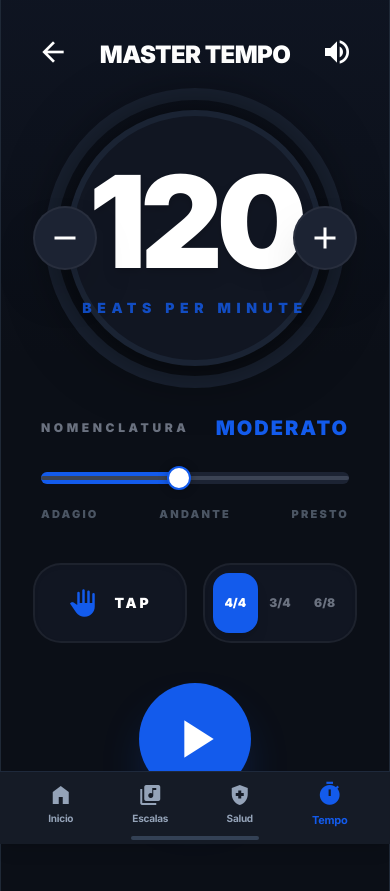
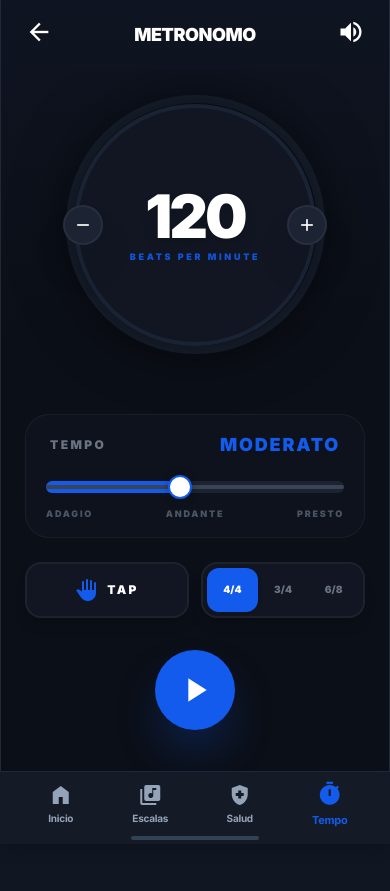
Before and after one commit to matiasiortiz/VocalTuner-App, a React (Vite) app: page /#/metronome in a window 390 px wide. After the commit the page ends 844 px from the top, so only its background shows below. Built offline with nearby package versions, Linux system fonts and the light colour scheme.

Commit message:
refactor: Improve UI responsiveness and layout
Updates the layout of MetronomeScreen and CreateScaleScreen for better responsiveness across different screen sizes. Adjusts header elements and container sizes to ensure a more consistent user experience.

```diff
--- a/screens/MetronomeScreen.tsx
+++ b/screens/MetronomeScreen.tsx
@@ -87,45 +87,54 @@ const MetronomeScreen: React.FC = () => {
   }, [isPlaying, bpm, beat, timeSignature, isMuted]);
 
   return (
-    <div className="bg-[#0b0f17] font-display antialiased text-white min-h-screen flex flex-col overflow-x-hidden relative pb-24 w-full">
+    <div className="bg-[#0b0f17] font-display antialiased text-white h-screen flex flex-col relative w-full overflow-hidden">
       {/* Background Gradient Effect */}
       <div className="absolute top-[-10%] left-0 right-0 h-[50%] bg-gradient-to-b from-[#1a2542] to-transparent opacity-30 pointer-events-none"></div>
 
       {/* Header */}
-      <header className="flex items-center justify-between p-6 z-10 max-w-screen-2xl mx-auto w-full">
-        <button onClick={() => navigate(-1)} className="p-3 rounded-2xl active:bg-white/10 transition-colors hover:bg-white/5">
-          <span className="material-symbols-outlined text-[32px]">arrow_back</span>
+      <header className="flex items-center justify-between p-4 z-10 max-w-screen-2xl mx-auto w-full shrink-0 h-[70px]">
+        <button onClick={() => navigate(-1)} className="p-2 rounded-2xl active:bg-white/10 transition-colors hover:bg-white/5">
+          <span className="material-symbols-outlined text-[28px]">arrow_back</span>
         </button>
-        <h2 className="text-2xl font-black tracking-tight uppercase">Master Tempo</h2>
-        <button onClick={() => setIsMuted(!isMuted)} className="p-3 rounded-2xl active:bg-white/10 transition-colors hover:bg-white/5">
-          <span className="material-symbols-outlined text-[32px]">
+        <h2 className="text-lg font-black tracking-tight uppercase">METRONOMO</h2>
+        <button onClick={() => setIsMuted(!isMuted)} className="p-2 rounded-2xl active:bg-white/10 transition-colors hover:bg-white/5">
+          <span className="material-symbols-outlined text-[28px]">
             {isMuted ? 'volume_off' : 'volume_up'}
           </span>
         </button>
       </header>
 
-      <main className="flex-1 flex flex-col items-center justify-center w-full px-8 max-w-screen-2xl mx-auto gap-12 relative z-10">
+      {/* Main Content */}
+      <main className="flex-1 w-full px-6 max-w-screen-2xl mx-auto pb-24 landscape:pb-4 md:pb-4 relative z-10 overflow-y-auto scrollbar-hide">
 
-        <div className="flex flex-col lg:flex-row items-center justify-center gap-12 lg:gap-24 w-full">
+        {/* Container: Vertical Stack on Mobile Portrait, Row on Landscape/Desktop */}
+        <div className="flex flex-col landscape:flex-row md:flex-row items-center justify-around landscape:justify-center md:justify-center gap-8 landscape:gap-16 md:gap-16 w-full min-h-full py-2">
 
-          {/* Visual Pendulum / Circle */}
-          <div className="relative flex items-center justify-center">
-            <svg className="absolute w-[320px] h-[320px] lg:w-[400px] lg:h-[400px] rotate-[-90deg]">
+          {/* LEFT COLUMN: Visual Pendulum */}
+          {/* Dynamic Size: uses VW in portrait for width fit, VH in landscape for height fit. Adjusted smaller for short screens */}
+          <div className="relative flex items-center justify-center shrink-0">
+            <svg className="
+              rotate-[-90deg]
+              w-[70vw] h-[70vw] max-w-[280px] max-h-[280px]
+              landscape:w-[45vh] landscape:h-[45vh] landscape:max-w-[350px] landscape:max-h-[350px]
+              md:w-[340px] md:h-[340px] lg:w-[420px] lg:h-[420px]
+              transition-all duration-300
+            ">
               <circle
                 cx="50%"
                 cy="50%"
-                r="45%"
+                r="46%"
                 fill="transparent"
                 stroke="#1a2333"
-                strokeWidth="12"
+                strokeWidth="8"
               />
               <circle
                 cx="50%"
                 cy="50%"
-                r="45%"
+                r="46%"
                 fill="transparent"
                 stroke="#135bec"
-                strokeWidth="12"
+                strokeWidth="8"
                 strokeDasharray="1000"
                 strokeDashoffset={isPlaying ? (1000 - (1000 * (beat + 1)) / (timeSignature === '4/4' ? 4 : timeSignature === '3/4' ? 3 : 6)) : 1000}
                 className="transition-all duration-150 ease-out"
@@ -134,34 +143,48 @@ const MetronomeScreen: React.FC = () => {
               />
             </svg>
 
-            <div className="size-64 lg:size-80 rounded-full bg-[#111622] border-[6px] border-[#1a2333] shadow-[0_0_60px_rgba(0,0,0,0.7)] flex flex-col items-center justify-center z-10 relative">
-              <h1 className="text-9xl lg:text-[10rem] font-black tracking-tighter leading-none mb-3 drop-shadow-lg">{bpm}</h1>
-              <p className="text-primary font-black text-sm tracking-[0.4em] uppercase opacity-80">Beats Per Minute</p>
+            {/* Inner Circle Content */}
+            <div className="
+              absolute inset-0 m-auto rounded-full bg-[#111622] border-[4px] border-[#1a2333] shadow-[0_0_60px_rgba(0,0,0,0.7)]
+              flex flex-col items-center justify-center z-10
+              w-[62vw] h-[62vw] max-w-[250px] max-h-[250px]
+              landscape:w-[38vh] landscape:h-[38vh] landscape:max-w-[300px] landscape:max-h-[300px]
+              md:w-[300px] md:h-[300px] lg:w-[370px] lg:h-[370px]
+            ">
+              <h1 className="text-6xl landscape:text-6xl md:text-8xl lg:text-9xl font-black tracking-tighter leading-none mb-1 drop-shadow-lg transition-all">
+                {bpm}
+              </h1>
+              <p className="text-primary font-black text-[9px] landscape:text-[9px] md:text-xs tracking-[0.3em] uppercase opacity-90 text-center px-4">
+                Beats Per Minute
+              </p>
 
+              {/* BPM Adjusters - Absolute relative to the inner circle */}
               <button
                 onClick={() => setBpm(b => Math.max(40, b - 1))}
-                className="absolute left-[-40px] lg:left-[-60px] size-16 lg:size-20 rounded-full bg-[#1c2333] flex items-center justify-center active:scale-90 transition-transform shadow-2xl border-2 border-white/5 hover:bg-[#252c3c]"
+                className="absolute left-[-15px] md:left-[-25px] size-10 md:size-14 rounded-full bg-[#1c2333] flex items-center justify-center active:scale-90 transition-transform shadow-2xl border-2 border-white/5 hover:bg-[#252c3c]"
               >
-                <span className="material-symbols-outlined text-4xl">remove</span>
+                <span className="material-symbols-outlined text-xl md:text-3xl">remove</span>
               </button>
               <button
                 onClick={() => setBpm(b => Math.min(220, b + 1))}
-                className="absolute right-[-40px] lg:right-[-60px] size-16 lg:size-20 rounded-full bg-[#1c2333] flex items-center justify-center active:scale-90 transition-transform shadow-2xl border-2 border-white/5 hover:bg-[#252c3c]"
+                className="absolute right-[-15px] md:right-[-25px] size-10 md:size-14 rounded-full bg-[#1c2333] flex items-center justify-center active:scale-90 transition-transform shadow-2xl border-2 border-white/5 hover:bg-[#252c3c]"
               >
-                <span className="material-symbols-outlined text-4xl">add</span>
+                <span className="material-symbols-outlined text-xl md:text-3xl">add</span>
               </button>
             </div>
           </div>
 
-          {/* Controls Panel */}
-          <div className="flex flex-col w-full max-w-md gap-10">
-            <div className="space-y-6">
+          {/* RIGHT COLUMN: Controls Panel */}
+          <div className="flex flex-col w-full max-w-md gap-6 landscape:gap-4 md:gap-8 justify-center landscape:items-stretch">
+
+            {/* Slider & Nomenclature */}
+            <div className="space-y-4 bg-[#111622]/50 p-4 rounded-3xl border border-white/5 landscape:border-0 landscape:bg-transparent landscape:p-0">
               <div className="flex items-center justify-between px-2">
-                <span className="text-xs font-black text-gray-500 uppercase tracking-[0.3em]">Nomenclatura</span>
-                <span className="text-xl font-black text-primary uppercase tracking-widest drop-shadow-sm">{getTempoName(bpm)}</span>
+                <span className="text-xs font-black text-gray-500 uppercase tracking-[0.2em]">Tempo</span>
+                <span className="text-lg md:text-xl font-black text-primary uppercase tracking-widest drop-shadow-sm">{getTempoName(bpm)}</span>
               </div>
 
-              <div className="w-full px-2">
+              <div className="w-full px-1">
                 <input
                   type="range"
                   min="40" max="220"
@@ -172,7 +195,7 @@ const MetronomeScreen: React.FC = () => {
                     background: `linear-gradient(to right, #135bec 0%, #135bec ${(bpm-40)/(220-40)*100}%, #1c2333 ${(bpm-40)/(220-40)*100}%, #1c2333 100%)`
                   }}
                 />
-                <div className="flex justify-between mt-4 text-[11px] font-black text-gray-600 tracking-[0.2em] uppercase">
+                <div className="flex justify-between mt-2 text-[9px] font-black text-gray-600 tracking-[0.2em] uppercase">
                   <span>Adagio</span>
                   <span>Andante</span>
                   <span>Presto</span>
@@ -180,21 +203,22 @@ const MetronomeScreen: React.FC = () => {
               </div>
             </div>
 
-            <div className="grid grid-cols-2 gap-4 w-full h-20">
+            {/* Buttons Row */}
+            <div className="grid grid-cols-2 gap-3 w-full h-14 md:h-16">
               <button
                 onClick={handleTap}
-                className="bg-[#111622] border-2 border-white/5 rounded-[28px] flex items-center justify-center gap-4 active:bg-[#1a2333] transition-all shadow-inner hover:border-primary/20"
+                className="bg-[#111622] border-2 border-white/5 rounded-2xl flex items-center justify-center gap-2 active:bg-[#1a2333] transition-all shadow-lg hover:border-primary/20 hover:shadow-primary/5"
               >
-                <span className="material-symbols-outlined text-primary text-3xl">back_hand</span>
-                <span className="text-sm font-black tracking-[0.2em]">TAP</span>
+                <span className="material-symbols-outlined text-primary text-2xl">back_hand</span>
+                <span className="text-xs font-black tracking-[0.2em]">TAP</span>
               </button>
 
-              <div className="bg-[#111622] border-2 border-white/5 rounded-[28px] flex items-center p-2 shadow-inner overflow-hidden">
+              <div className="bg-[#111622] border-2 border-white/5 rounded-2xl flex items-center p-1 shadow-lg">
                 {(['4/4', '3/4', '6/8'] as TimeSignature[]).map((sig) => (
                   <button
                     key={sig}
                     onClick={() => setTimeSignature(sig)}
-                    className={`flex-1 h-full rounded-2xl text-[12px] font-black transition-all ${timeSignature === sig ? 'bg-primary text-white shadow-lg' : 'text-gray-500 hover:text-gray-300'}`}
+                    className={`flex-1 h-full rounded-xl text-[10px] md:text-xs font-black transition-all ${timeSignature === sig ? 'bg-primary text-white shadow-md' : 'text-gray-500 hover:text-gray-300'}`}
                   >
                     {sig}
                   </button>
@@ -202,12 +226,13 @@ const MetronomeScreen: React.FC = () => {
               </div>
             </div>
 
-            <div className="flex justify-center">
+            {/* Play Button - Centered relative to controls column */}
+            <div className="flex justify-center pt-2">
               <button
                 onClick={() => setIsPlaying(!isPlaying)}
-                className={`size-28 lg:size-32 rounded-full flex items-center justify-center transition-all active:scale-95 shadow-2xl ${isPlaying ? 'bg-white text-black' : 'bg-primary text-white shadow-primary/30'}`}
+                className={`size-20 landscape:size-16 md:size-24 rounded-full flex items-center justify-center transition-all active:scale-95 shadow-2xl ${isPlaying ? 'bg-white text-black' : 'bg-primary text-white shadow-primary/40'}`}
               >
-                <span className="material-symbols-outlined text-[64px] filled">{isPlaying ? 'pause' : 'play_arrow'}</span>
+                <span className="material-symbols-outlined text-[40px] landscape:text-[32px] md:text-[48px] filled">{isPlaying ? 'pause' : 'play_arrow'}</span>
               </button>
             </div>
           </div>
```
Also changed, not shown: screens/CreateScaleScreen.tsx (+14 -8 lines), standalone.html (+41 -40 lines).
